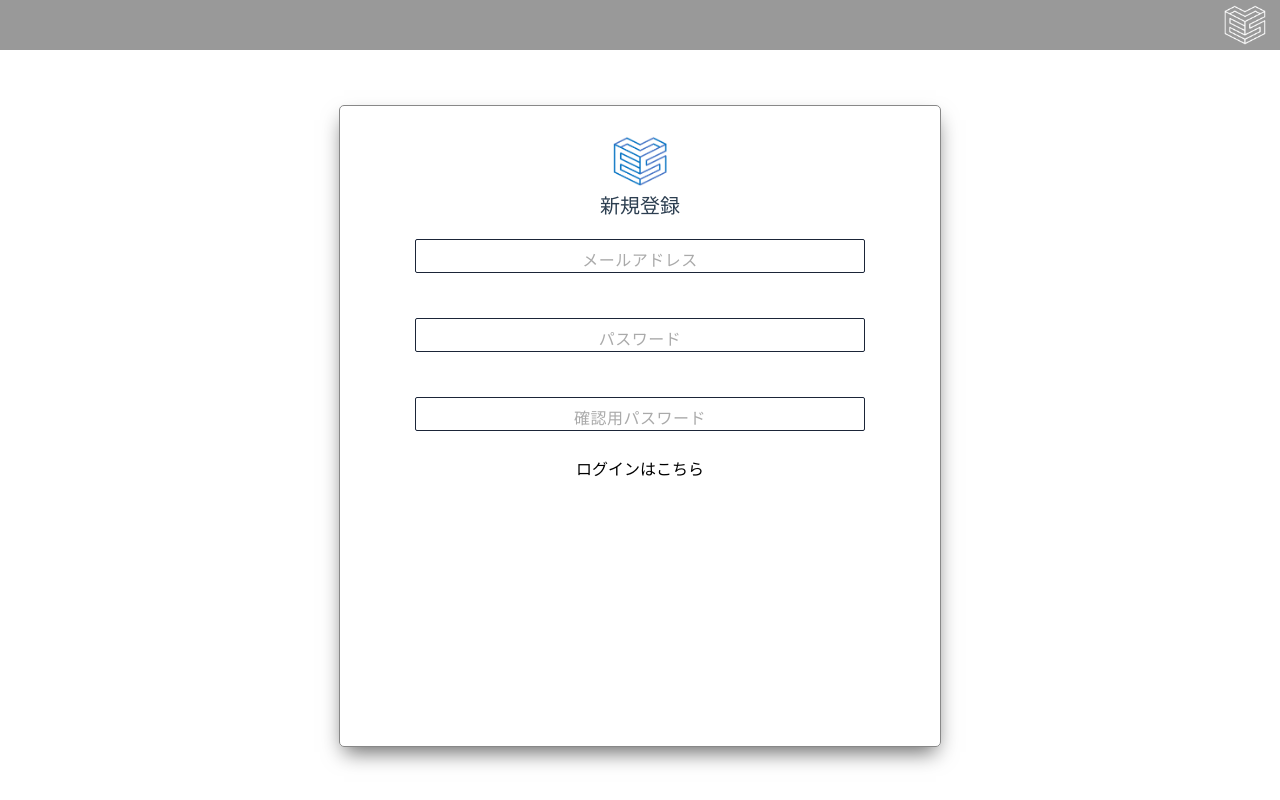
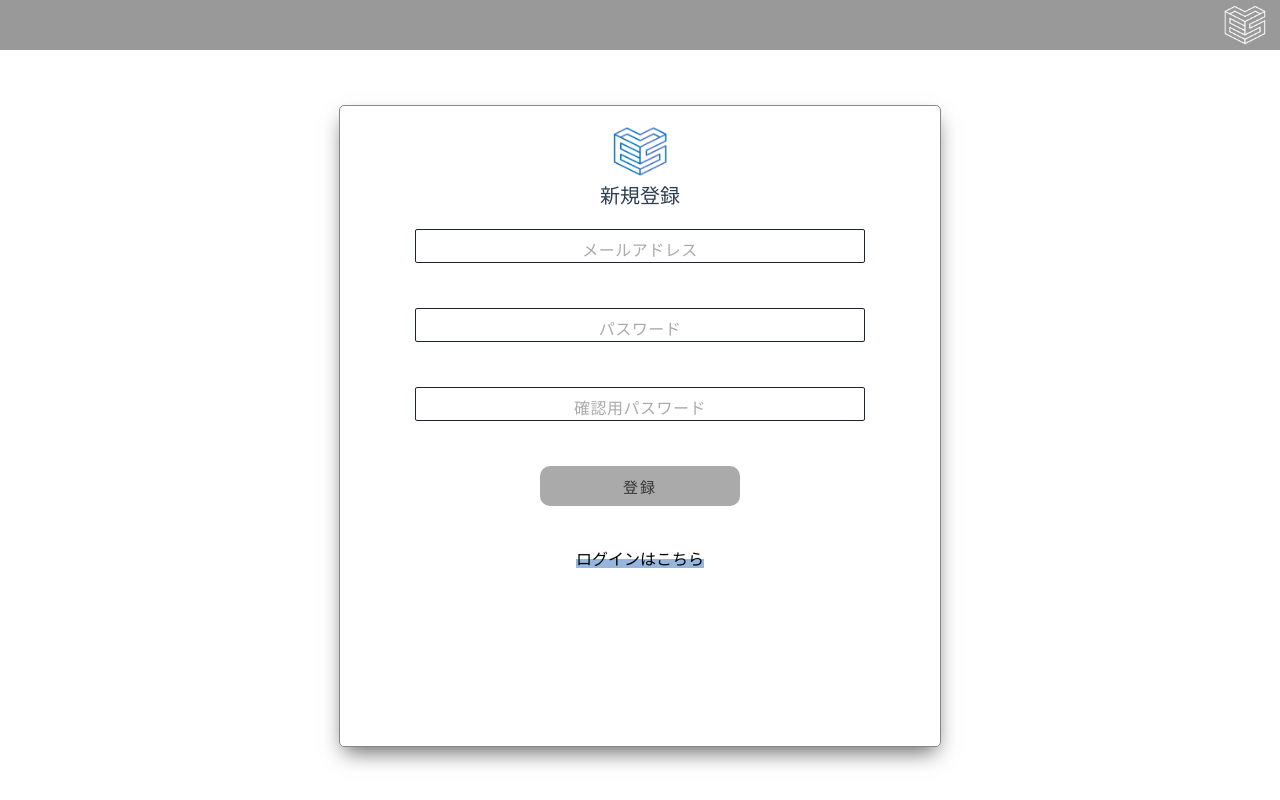
Before and after one commit to mktkhr/stamp-iot, a Vue app in the folder frontend/: page /resister in a window 1280 px wide. Built offline with nearby package versions, Linux system fonts and the light colour scheme.

Commit message:
新規登録ページの入力値を受け取りとバリデーションの追加 #35

```diff
--- a/frontend/src/views/ResisterView.vue
+++ b/frontend/src/views/ResisterView.vue
@@ -3,10 +3,51 @@ import HeaderComponent from '@/components/HeaderComponent.vue'
 import { ref } from '@vue/reactivity';
 import FormWindow from '@/components/common/FormWindow.vue';
 import InformationInput from '@/components/common/InformationInput.vue';
+import CommonButton from '@/components/common/CommonButton.vue';
+import validation from '@/methods/validation';
 
 const menuStateRef = ref<boolean>();
 const changeState = (param: boolean) => {
 menuStateRef.value = param;
+}
+
+const mailAddressRef = ref<string>();
+const passwordRef = ref<string>();
+const passwordConfirmRef = ref<string>();
+const mailAddressError = ref<string>('');
+const passwordError = ref<string>('');
+const passwordConfirmError = ref<string>('');
+
+
+const getMailAddress = (value: string) => {
+    mailAddressRef.value = value;
+}
+
+const getPassword = (value: string) => {
+    passwordRef.value = value;
+}
+
+const getPasswordConfirm = (value: string) => {
+    passwordConfirmRef.value = value;
+}
+
+const clickButton = () => {
+    mailAddressError.value = '';
+    passwordError.value = '';
+    passwordConfirmError.value = '';
+
+    if(!validation.mailAddressTest(mailAddressRef.value)){
+        mailAddressError.value = 'メールアドレスが正しく入力されていません。';
+    }
+    if(!validation.passwordTest(passwordRef.value)){
+        passwordError.value = '1文字以上の大文字を含む,8~24文字のパスワードを入力して下さい。';
+    }
+    if(!validation.passwordTest(passwordConfirmRef.value)){
+        passwordConfirmError.value = '1文字以上の大文字を含む,8~24文字のパスワードを入力して下さい。';
+    }
+    if(passwordRef.value != passwordConfirmRef.value){
+        passwordConfirmError.value = 'パスワードが一致していません。'
+    }
 }
 
 </script>
@@ -18,24 +59,36 @@ menuStateRef.value = param;
             <img src="@/assets/logo_blue.png" alt="logo" />
         </template>
         <template #mailAddress>
-                <InformationInput mail-address />
+            <InformationInput mail-address :error-message="mailAddressError" @input-value="getMailAddress" />
         </template>
         <template #password>
-                <InformationInput password />
+            <InformationInput password :error-message="passwordError" @input-value="getPassword" />
         </template>
         <template #passwordConfirm>
-                <InformationInput passwordConfirm />
+            <InformationInput passwordConfirm :error-message="passwordConfirmError" @input-value="getPasswordConfirm" />
+        </template>
+        <template #button>
+            <CommonButton button-title="登録" @click-button="clickButton" />
         </template>
         <template #link>
-                <RouterLink to="/">ログインはこちら</RouterLink>
+            <RouterLink to="/" class="link">ログインはこちら</RouterLink>
         </template>
     </FormWindow>
 </template>
 
 <style scoped>
 img {
-    margin-top: 30px;
+    margin-top: 20px;
     height: 50px;
     width: auto;
 }
+.link {
+    background: linear-gradient(transparent 50%, #2E6DBA80 50%);
+}
+@media screen and (max-height: 600px) {
+    img {
+        margin-top: 5px;
+        height: 30px;
+    }
+}
 </style>
```
Lines whose indentation alone changed are shown as unchanged.
